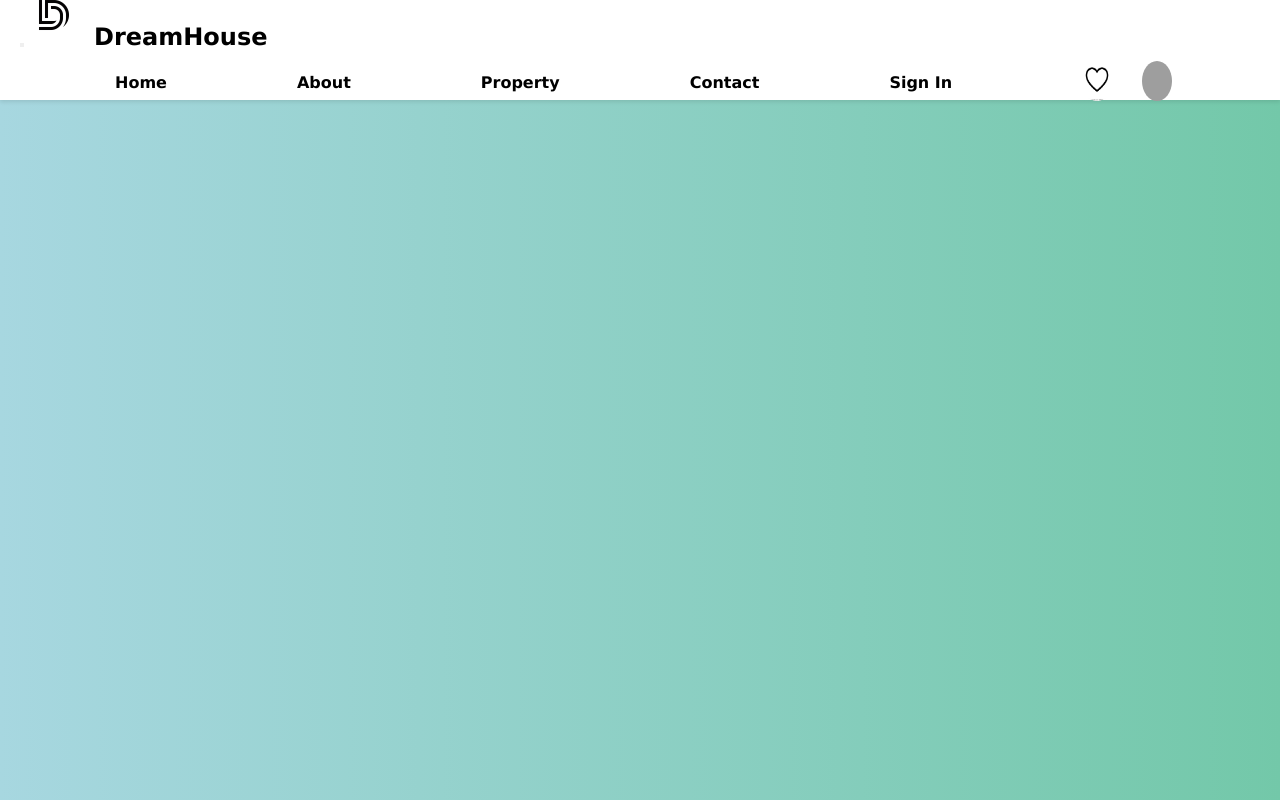
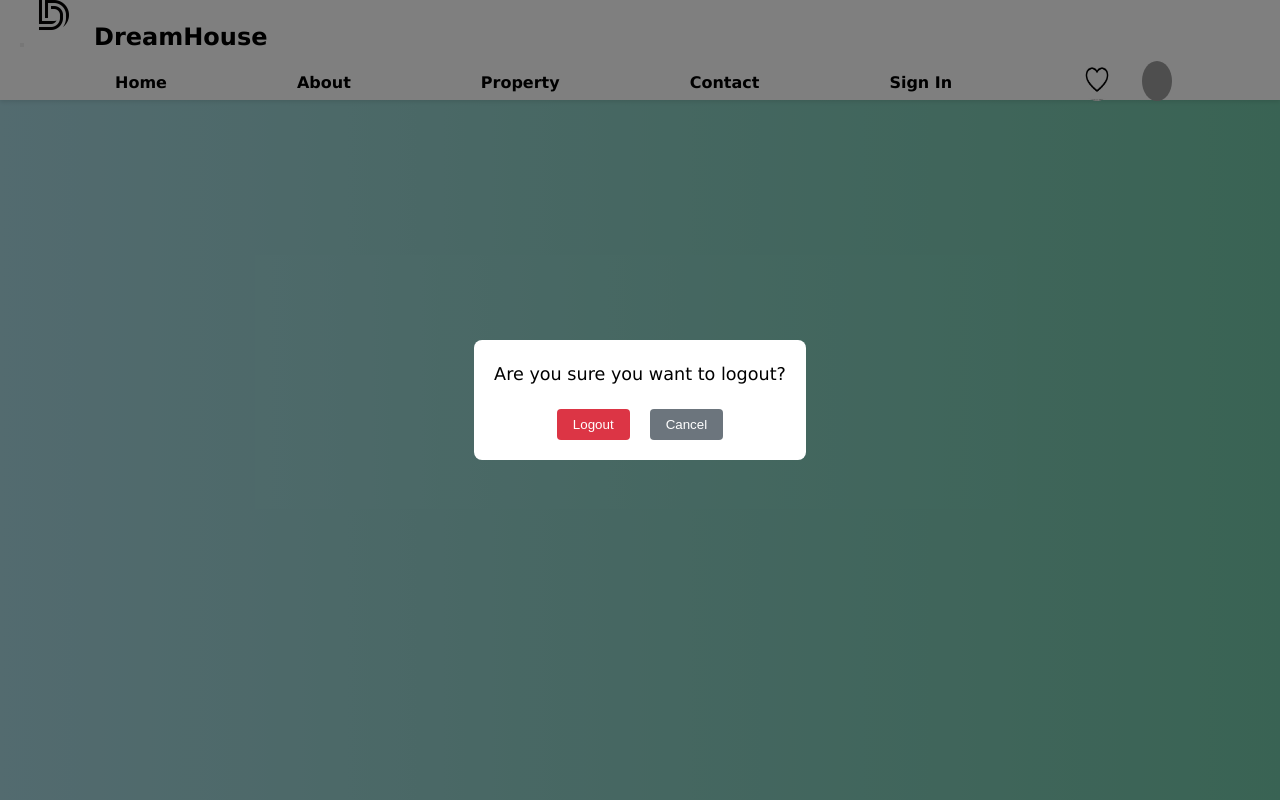
Before and after one commit to kalviumcommunity/S51_chaithanya_capstone_realestate, a React (Vite) app in the folder client/real/: page /LogoutConfirmation in a window 1280 px wide. Built offline with nearby package versions, Linux system fonts and the light colour scheme; grey boxes are pictures that could not be loaded.

Commit message:
logout navigation

```diff
--- a/client/real/src/App.jsx
+++ b/client/real/src/App.jsx
@@ -10,6 +10,7 @@ import SignUp from './components/SignUp';
 import Footer from './components/Footer';
 import Cart from "./components/Cart";
 import Favorites from './components/Favorites';
+import LogoutConfirmationModal from './components/LogoutConfirmationModal';
 
 const App = () => {
   const [isLoggedIn, setIsLoggedIn] = useState(false);
@@ -23,6 +24,7 @@ const App = () => {
         <Route path="/contact" element={<Contact />} />
         <Route path="/favourite" element={<Favorites/>} />
         <Route path="/Cart"element={<Cart/>} />
+        <Route path='/LogoutConfirmation' element={<LogoutConfirmationModal />} />
         <Route path="/signin" element={<SignIn setIsLoggedIn={setIsLoggedIn}  />} />
         <Route path="/signup" element={<SignUp setIsLoggedIn={setIsLoggedIn}  />}/>
 
--- a/client/real/src/components/Footer.css
+++ b/client/real/src/components/Footer.css
@@ -17,7 +17,7 @@
 .footer-info,
 .footer-links,
 .footer-contact,
-.footer-social { /* Added .footer-social */
+.footer-social {
   flex: 1;
   margin: 0 20px;
 }
@@ -25,7 +25,7 @@
 .footer-info h3,
 .footer-links h3,
 .footer-contact h3,
-.footer-social h3 { /* Added .footer-social h3 */
+.footer-social h3 {
   font-size: 1.2rem;
   margin-bottom: 10px;
   color: #fff;
--- a/client/real/src/components/Home.jsx
+++ b/client/real/src/components/Home.jsx
@@ -3,8 +3,8 @@ import "./Home.css";
 import footer from "./Footer"
 import homeImage from "../asserts/app.jpg";
 import image from "../asserts/building.jpeg"
-// import images from "../asserts/one.jpeg"
 import Footer from "../components/Footer"
+
 
 const Home = () => {
   return (
--- /dev/null
+++ b/client/real/src/components/LogoutConfirmationModal.css
@@ -0,0 +1,51 @@
+/* LogoutConfirmationModal.css */
+
+.modal {
+    position: fixed;
+    top: 0;
+    left: 0;
+    width: 100%;
+    height: 100%;
+    background-color: rgba(0, 0, 0, 0.5);
+    display: flex;
+    justify-content: center;
+    align-items: center;
+  }
+
+  .modal-content {
+    background-color: #fff;
+    padding: 20px;
+    border-radius: 8px;
+  }
+
+  .modal-buttons {
+    display: flex;
+    justify-content: center;
+    margin-top: 20px;
+  }
+
+  .modal-buttons button {
+    margin: 0 10px;
+    padding: 8px 16px;
+    border: none;
+    border-radius: 4px;
+    cursor: pointer;
+  }
+
+  .modal-buttons button:first-child {
+    background-color: #dc3545;
+    color: #fff;
+  }
+
+  .modal-buttons button:first-child:hover {
+    background-color: #c82333;
+  }
+
+  .modal-buttons button:last-child {
+    background-color: #6c757d;
+    color: #fff;
+  }
+
+  .modal-buttons button:last-child:hover {
+    background-color: #5a6268;
+  }
--- /dev/null
+++ b/client/real/src/components/LogoutConfirmationModal.jsx
@@ -0,0 +1,27 @@
+import React from 'react';
+import './LogoutConfirmationModal.css';
+
+const LogoutConfirmationModal = ({ handleLogout }) => {
+  const handleLogoutClick = () => {
+    handleLogout();
+    window.location.href = '/Home'; // Navigate to the home page after logout
+  };
+
+  const handleCloseClick = () => {
+    // Close the modal
+  };
+
+  return (
+    <div className="modal">
+      <div className="modal-content">
+        <p>Are you sure you want to logout?</p>
+        <div className="modal-buttons">
+          <button onClick={handleLogoutClick}>Logout</button>
+          <button onClick={handleCloseClick}>Cancel</button>
+        </div>
+      </div>
+    </div>
+  );
+};
+
+export default LogoutConfirmationModal;
--- a/client/real/src/components/Navbar.css
+++ b/client/real/src/components/Navbar.css
@@ -100,3 +100,20 @@ body {
 .nav-item img.navbar-icon:hover {
     transform: scale(1.2); /* Scale up the icon on hover */
 }
+
+/* Navbar.css */
+
+/* Navbar.css */
+
+.logout-btn {
+    background-color: #dc3545;
+    color: #fff;
+    border: none;
+    padding: 8px 16px;
+    border-radius: 4px;
+    cursor: pointer;
+  }
+
+  .logout-btn:hover {
+    background-color: #c82333;
+  }
--- a/client/real/src/components/Navbar.jsx
+++ b/client/real/src/components/Navbar.jsx
@@ -1,15 +1,22 @@
-import React from 'react';
-import { NavLink } from 'react-router-dom'; // Correct import for NavLink
+import React, { useState } from 'react';
+import { NavLink } from 'react-router-dom';
 import './Navbar.css';
 import logo from '../asserts/logo.jpg';
-import favorite from "../asserts/favourite.png"; // Import favorite icon
-import cart from "../asserts/cart new.png"; // Import cart icon
+import favorite from "../asserts/favourite.png";
+import cart from "../asserts/cart new.png";
+import LogoutConfirmationModal from './LogoutConfirmationModal';
 
-const Navbar = ({ isLoggedIn, setIsLoggedIn }) => {
+const Navbar = () => {
+  const [isLoggedIn, setIsLoggedIn] = useState(false);
+  const [showModal, setShowModal] = useState(false);
 
   const handleLogout = () => {
-    // Perform logout logic here
-    setIsLoggedIn(false);
+    // No need for window.confirm here
+    setShowModal(true); // Open the modal for confirmation
+  };
+
+  const handleSignIn = () => {
+    setIsLoggedIn(true);
   };
 
   return (
@@ -42,7 +49,7 @@ const Navbar = ({ isLoggedIn, setIsLoggedIn }) => {
               </li>
             ) : (
               <li className="nav-item">
-                <NavLink className="nav-link btn btn-primary" to="/signin" onClick={() => console.log('Sign In clicked')}>Sign In</NavLink>
+                <NavLink className="nav-link btn btn-primary" to="/signin" onClick={handleSignIn}>Sign In</NavLink>
               </li>
             )}
             <li className="nav-item">
@@ -50,14 +57,15 @@ const Navbar = ({ isLoggedIn, setIsLoggedIn }) => {
                 <NavLink to="/favourite">
                   <img src={favorite} alt="Favorite" className="nav-link btn btn-link navbar-icon" />
                 </NavLink>
-                <NavLink to = "/Cart">
-                <img src={cart} alt="Cart" className="nav-link btn btn-link navbar-icon" />
+                <NavLink to="/cart">
+                  <img src={cart} alt="Cart" className="nav-link btn btn-link navbar-icon" />
                 </NavLink>
               </div>
             </li>
           </ul>
         </div>
       </div>
+      {showModal && <LogoutConfirmationModal handleLogout={handleLogout} handleClose={() => setShowModal(false)} />}
     </nav>
   );
 };
```
Also changed, not shown: client/real/src/components/Hero.jsx (added), client/real/src/components/Hero.module.css (added).
